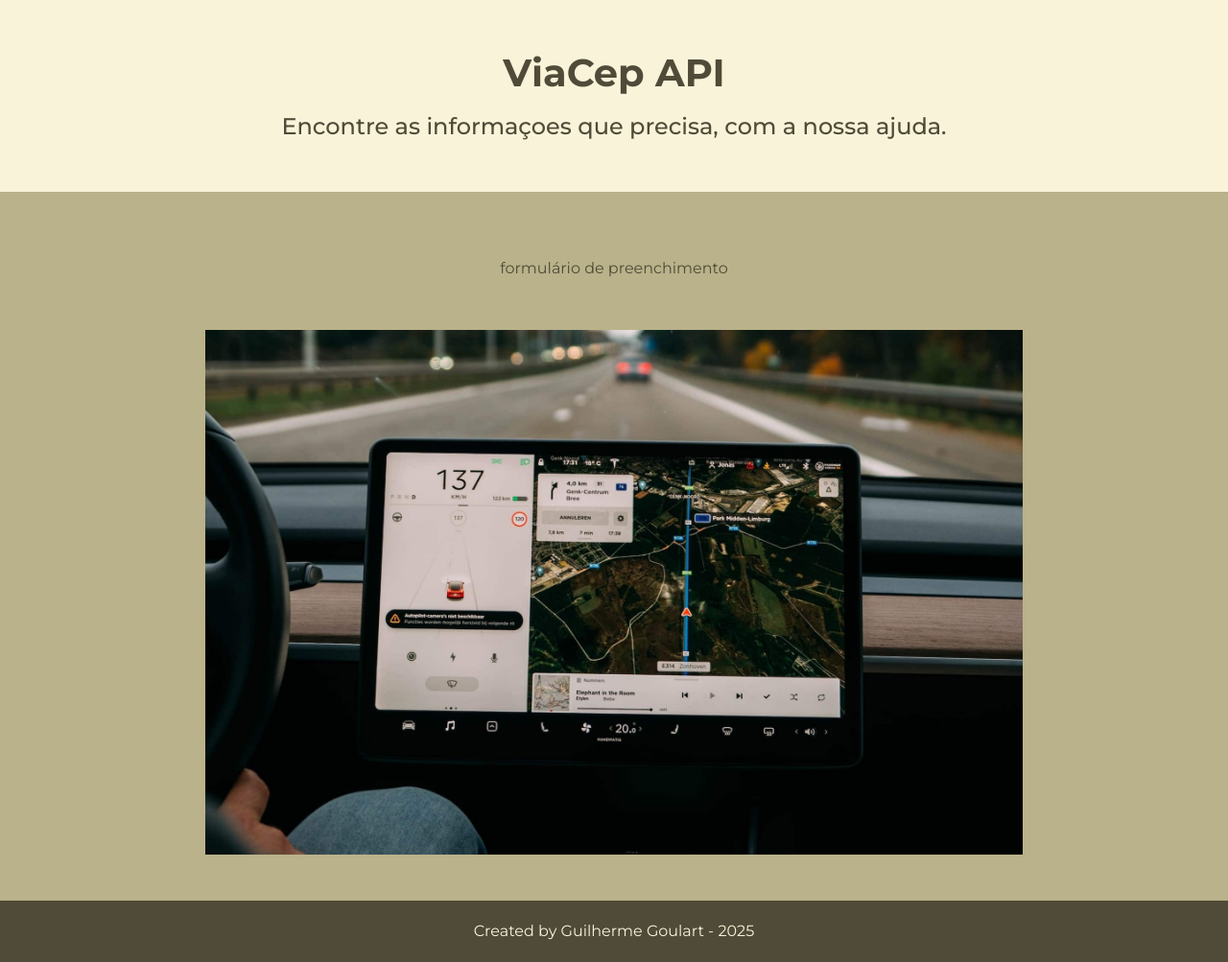
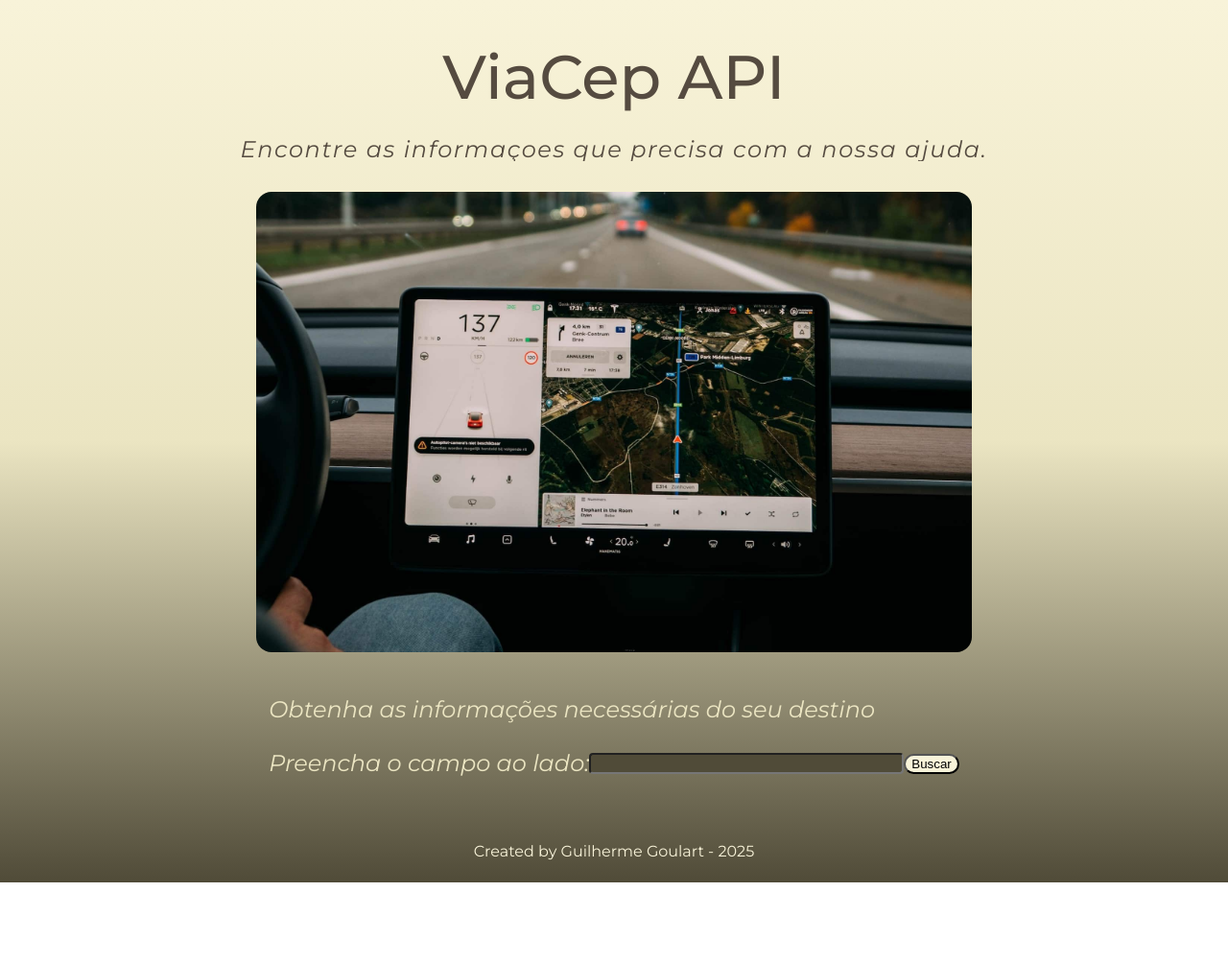
Before and after one commit to guilhermegoulart/CepApi-Website, a website: page index.html in a window 1280 px wide. Shown: the whole page at 96% size. After the commit the page ends 920 px from the top, so only its background shows below. Drawn offline with Linux system fonts and the light colour scheme.

Commit message:
font-style, centralizing elements & background changes

```diff
--- a/index.html
+++ b/index.html
@@ -5,26 +5,30 @@
     <meta name="viewport" content="width=device-width, initial-scale=1.0" />
     <link rel="stylesheet" href="./styles/reset.css">
     <link rel="stylesheet" href="./styles/style.css">
-    <title>My (n) Website</title>
+    <title>Cep Search</title>
   </head>
 
   <body class="container">
 
     <header class="container-header">
       <h1 class="container-title">ViaCep API</h1>
-      <p class="container-paragraph">Encontre as informaçoes que precisa, com a nossa ajuda.</p>
-    <div>
-
-    </div>
+      <p class="header-paragraph">Encontre as informaçoes que precisa com a nossa ajuda.</p>
     </header>
 
     <main class="container-main">
-      <section class="container-formulario">formulário de preenchimento</section>
 
       <img class="iframe-map" src="./assets/GPS-para-navegacao-no-carro-via-Brecht-Denil-Unsplash.jpg" alt="img">
-      <section class="container-iframe">
+      <section class="container-contact">
+          <p class="main-paragraph">Obtenha as informações necessárias do seu destino</p>
 
+          <form class="container-form" id="cepForm" action="" method="get">
+            <label class="container-label" for="cep">Preencha o campo ao lado: </label>
+            <input class="container-input" type="text" name="cep" id="cep"  required>
+            <button class="container-button" type="submit">Buscar</button>
+          </form>
 
+      </section>
+      <section class="">
       </section>
     </main>
 
--- /dev/null
+++ b/index.js
@@ -0,0 +1,4 @@
+
+
+const a = addEventListener()
+preve
--- a/styles/style.css
+++ b/styles/style.css
@@ -2,9 +2,15 @@
 
 body {
   font-family: 'Montserrat', sans-serif;
-  background-color: #F8F3D9;
-  color: #504B38;
+  /*background: radial-gradient(#635985, #443C68, #393053, #18122B);*/
+  background: linear-gradient( #F8F3D9,#EBE5C2 ,#504B38);
+  color: #554B40;
 }
+
+    @keyframes typing {
+      from { width: 0 }
+      to { width:50% }
+    }
 
 .container {
   display: flex;
@@ -15,39 +21,87 @@ body {
   display: flex;
   flex-direction: column;
   align-items: center;
-  margin-top: 1.5rem;
-  padding: 2rem;
-  gap: 1.5rem;
+  margin-top: 2rem;
+  gap: 2rem;
+  padding: 1rem;
 }
 
 .container-title {
-  font-size: 2.5rem;
-  font-weight: 700;
+  font-size: 4rem;
+  font-weight: 500;
+  text-align: center;
+  font-smooth: auto;
 }
 
-.container-paragraph{
+.header-paragraph{
+  margin-top: 1rem;
   font-size: 1.5rem;
-  font-weight: 500
+  font-weight: 400;
+  font-style: italic;
+  font-smooth: auto;
+  overflow: hidden;
+  white-space: nowrap;
+  margin: 0 auto;
+  letter-spacing: 0.1rem;
+  animation: typing 2.25s steps(200, end), blink-carret .5s step-end infinite;
+
 }
 
 .container-main{
   display: flex;
   flex-direction: column;
   align-items: center;
-  padding: 2rem;
+  padding: 1rem;
   gap: 1rem;
-  background-color: #B9B28A;
 }
 
-.container-formulario {
+.container-contact {
   display: flex;
   flex-direction: column;
-  padding: 2.5rem;
+  text-align: start;
+  padding: 1rem;
+  gap: 2rem;
+}
+
+.main-paragraph{
+  margin-top: 1rem;
+  font-size: 1.5rem;
+  font-weight: 400;
+  font-style: italic;
+  color: #EBE5C2;
+}
+
+.container-form {
+  display: flex;
+  align-items: center;
+  justify-content: space-between;
+}
+
+.container-label {
+  font-size: 1.5rem;
+  font-weight: 400;
+  font-style: italic;
+  color: #EBE5C2;
+}
+
+.container-input {
+  width: 20rem;
+  height: 1rem;
+  background-color: #504B38;
+  border-radius: 0.25rem;
+  cursor: pointer;
+}
+
+.container-button {
+  border-radius: 1rem;
+  background-color: #F8F3D9;
+  cursor: pointer;
 }
 
 .iframe-map {
   align-self: center;
-  width: 70%;
+  max-height: 30rem;
+  border-radius: 1rem;
 }
 
 .container-footer {
@@ -56,6 +110,5 @@ body {
   align-items: center;
   gap: 0.5rem;
   padding: 1.5rem;
-  background-color: #504B38;
   color: #F8F3D9;
 }
--- a/viaCep.js
+++ b/viaCep.js
@@ -1,5 +1,6 @@
 const readline = require('readline')
 
+//função assíncrona que chama a API
 async function BuscarCep(cep) {
   if (!/^[0-9]{8}$/.test(cep)) {
     console.error('CEP inválido deve conter 8 dígitos númericos.')
```
